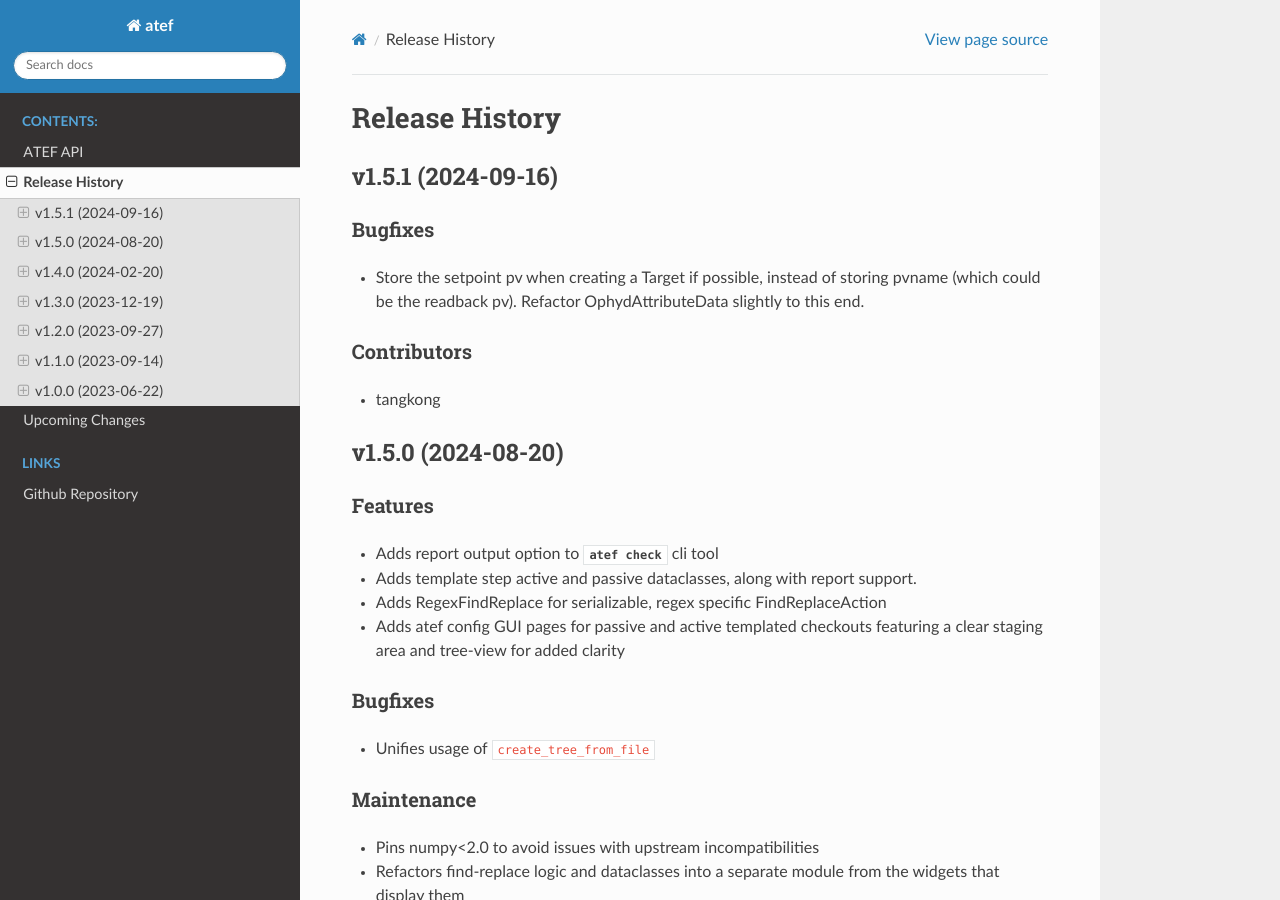
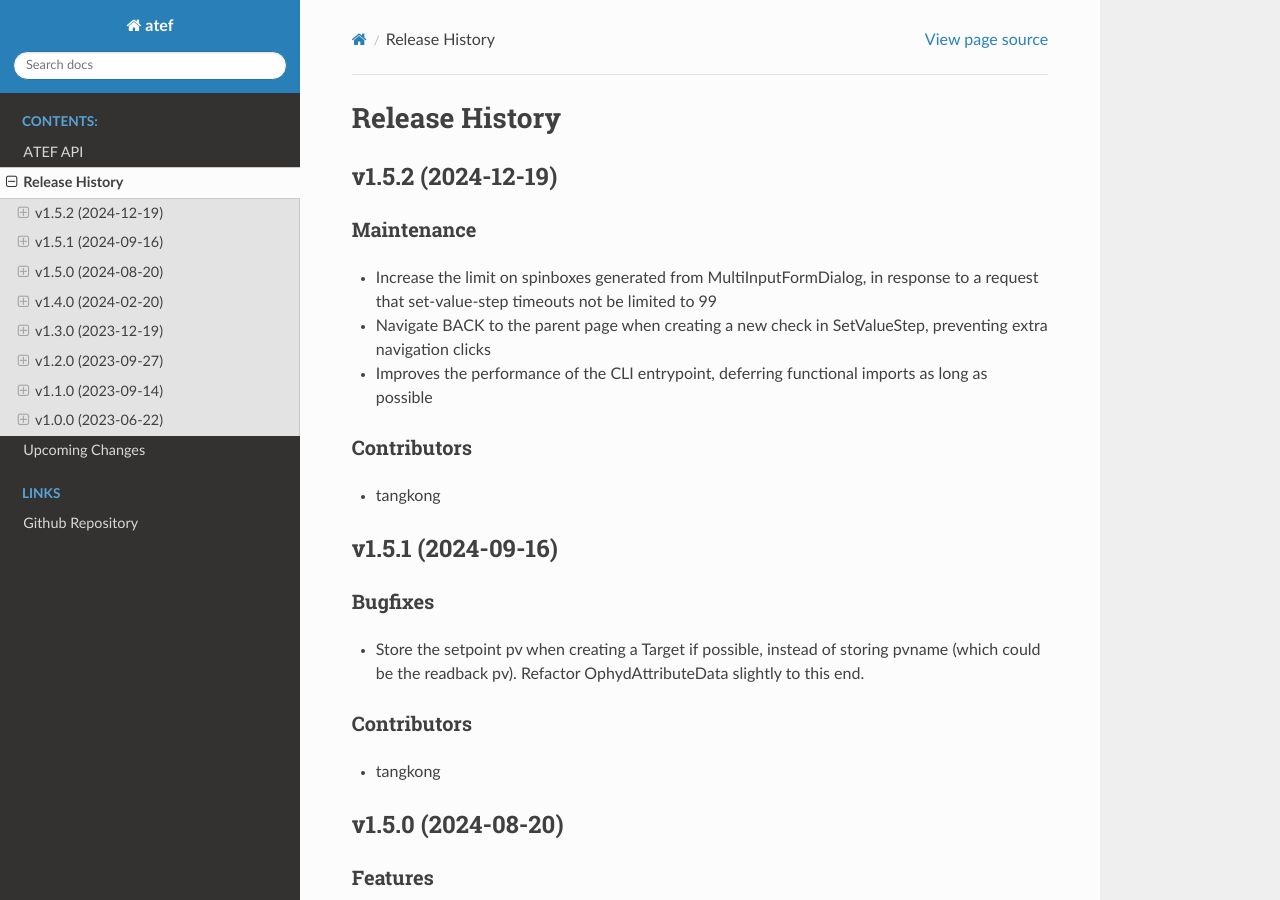
Before and after one commit to pcdshub/atef, a Sphinx documentation site: the page built from docs/source/releases.rst, in a window 1280 px wide and 900 px high. Built offline with Sphinx 7.4.7 and the Read the Docs theme 3.1.0, drawn with Linux system fonts in a browser that asks for light colours.

Commit message:
REL: Release notes v1.5.2

```diff
--- a/docs/source/releases.rst
+++ b/docs/source/releases.rst
@@ -1,5 +1,20 @@
 Release History
 ###############
+
+
+v1.5.2 (2024-12-19)
+===================
+
+Maintenance
+-----------
+- Increase the limit on spinboxes generated from MultiInputFormDialog, in response to a request that set-value-step timeouts not be limited to 99
+- Navigate BACK to the parent page when creating a new check in SetValueStep, preventing extra navigation clicks
+- Improves the performance of the CLI entrypoint, deferring functional imports as long as possible
+
+Contributors
+------------
+- tangkong
+
 
 
 v1.5.1 (2024-09-16)
```
Also changed, not shown: docs/source/upcoming_release_notes/257-perf_cli2.rst (deleted, +0 -22 lines), docs/source/upcoming_release_notes/259-mnt_timeout_nav.rst (deleted, +0 -23 lines).
